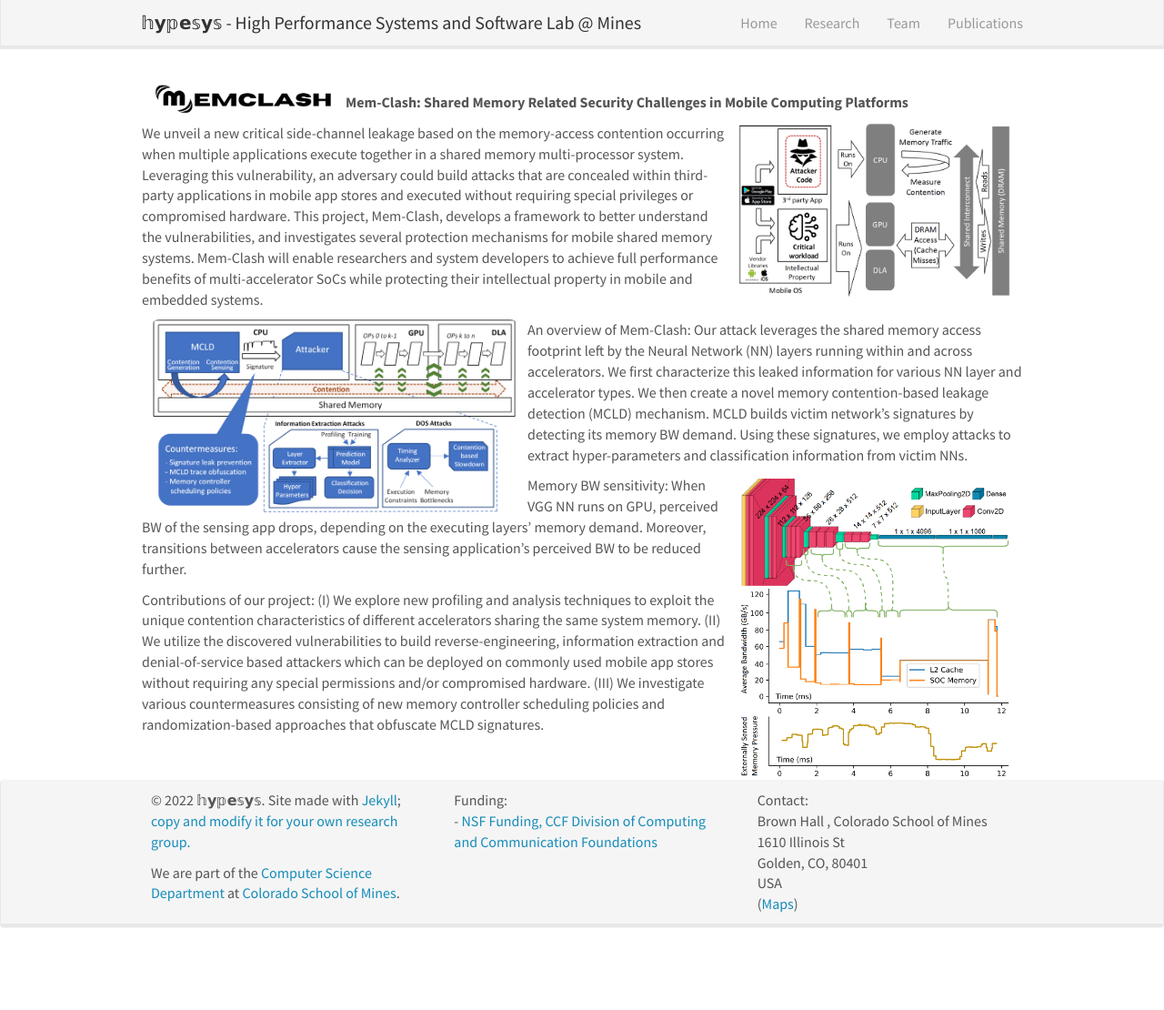
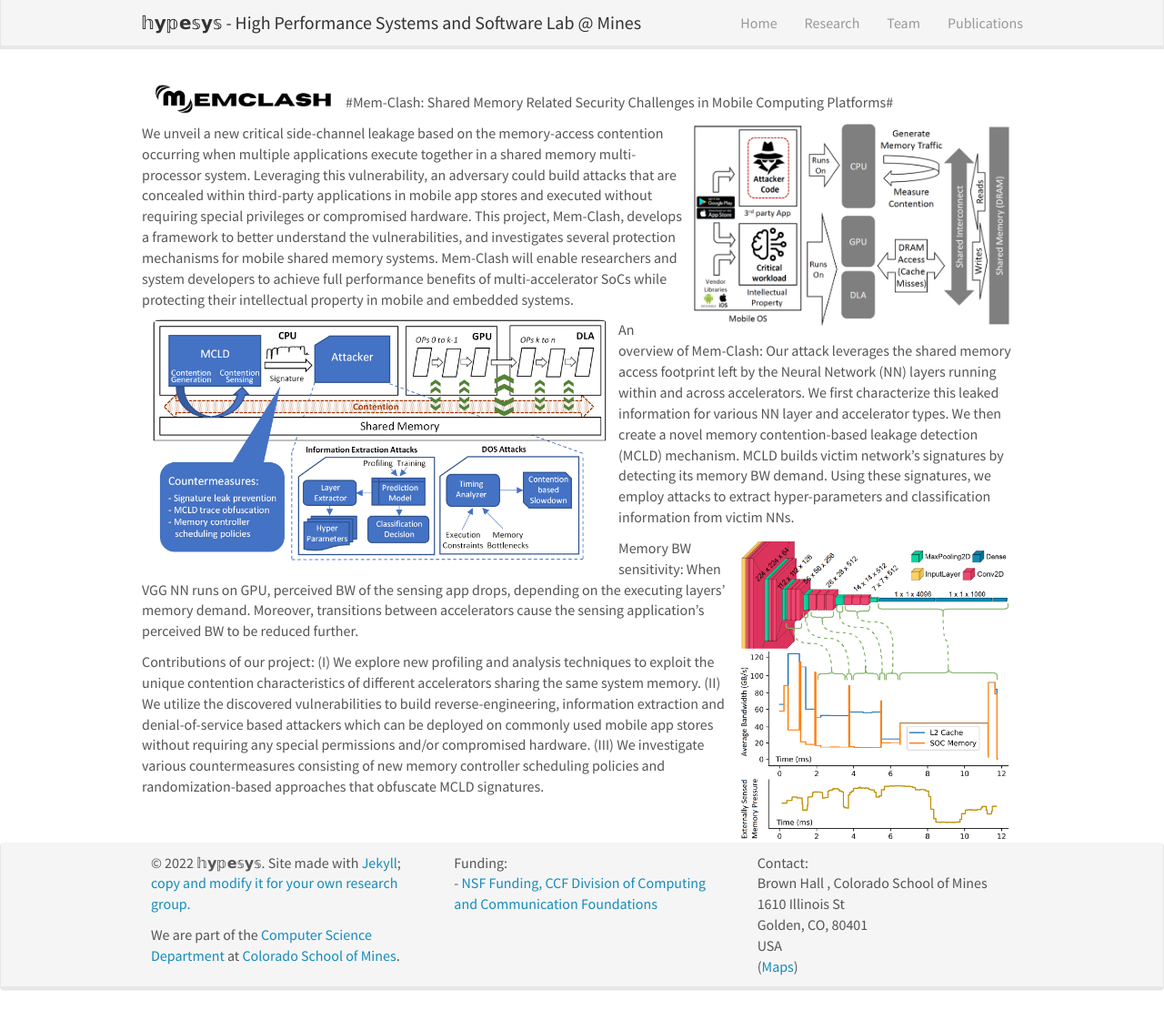
Before and after one commit to hypesys/hypesys.github.io, a Jekyll site: the page built from _pages/memclash.md, in a window 1280 px wide and 1110 px high. Shown: the whole window at 91% size. Built offline with Jekyll 4.4.1, drawn with Linux system fonts in a browser that asks for light colours; nearby versions of some CDN libraries.

Commit message:
Update memclash.md

```diff
--- a/_pages/memclash.md
+++ b/_pages/memclash.md
@@ -8,12 +8,12 @@ permalink: /memclash.html
 
 ![]({{ site.url }}{{ site.baseurl }}/images/logopic/memclash.png){: style="width: 200px; float: left; margin: 0px  12px"}
 
-**Mem-Clash: Shared Memory Related Security Challenges in Mobile Computing Platforms**
+#Mem-Clash: Shared Memory Related Security Challenges in Mobile Computing Platforms#
 
-![]({{ site.url }}{{ site.baseurl }}/images/pubpic/memclash3.png){: style="width: 300px; float: right; margin: 0px  12px"}
+![]({{ site.url }}{{ site.baseurl }}/images/pubpic/memclash3.png){: style="width: 350px; float: right; margin: 0px  12px"}
 We unveil a new critical side-channel leakage based on the memory-access contention occurring when multiple applications execute together in a shared memory multi-processor system. Leveraging this vulnerability, an adversary could build attacks that are concealed within third-party applications in mobile app stores and executed without requiring special privileges or compromised hardware. This project, Mem-Clash, develops a framework to better understand the vulnerabilities, and investigates several protection mechanisms for mobile shared memory systems. Mem-Clash will enable researchers and system developers to achieve full performance  benefits of multi-accelerator SoCs while protecting their intellectual property in mobile and embedded systems.
 
-![]({{ site.url }}{{ site.baseurl }}/images/pubpic/memclash1.png){: style="width: 400px; float: left; margin: 0px  12px"}
+![]({{ site.url }}{{ site.baseurl }}/images/pubpic/memclash1.png){: style="width: 500px; float: left; margin: 0px  12px"}
 An overview of Mem-Clash: Our attack leverages the shared memory access footprint left by the Neural Network (NN) layers  running within and across accelerators. We first characterize this leaked information for various NN layer and accelerator types. We then create a novel memory contention-based leakage detection (MCLD) mechanism. MCLD builds victim network's signatures by detecting its memory BW demand. Using these signatures, we employ attacks to extract hyper-parameters and classification information from victim NNs.
 
 ![]({{ site.url }}{{ site.baseurl }}/images/pubpic/memclash2.png){: style="width: 300px; float: right; margin: 0px  12px"}
```
